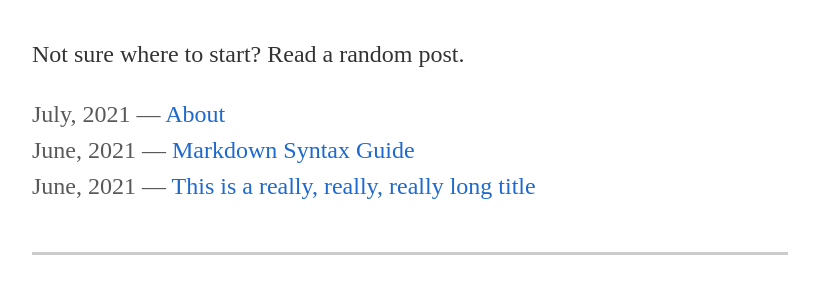
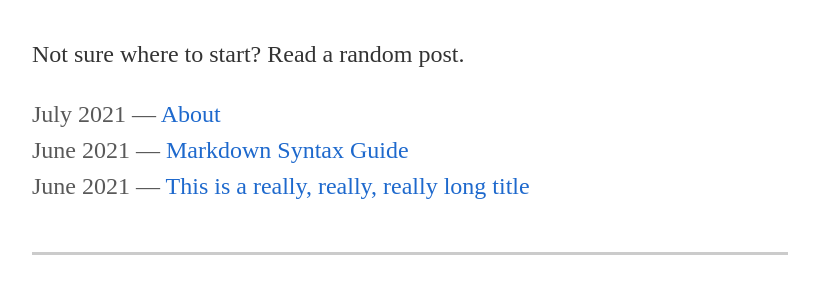
Before and after one commit to ajpwalser/ajpwalser.github.io, a Jekyll site: the page built from index.html, in a window 1280 px wide. Shown: the part 214-510 px from the top of the page, without its empty margins (230-1049 px from the left). Built offline with Jekyll 4.4.1, drawn with Linux system fonts in a browser that asks for light colours.

Commit message:
Update index.html

```diff
--- a/index.html
+++ b/index.html
@@ -8,7 +8,7 @@ description:
 <div class="post-list">
   {% for post in site.posts %}
     <article role="article">
-      <span class="created"><time datetime="{{ post.date | date_to_xmlschema }}" itemprop="datePublished">{{ post.date | date: '%B, %Y' }} — </time><a href="{{ site.baseurl }}{{ post.url }}">{{ post.title }}</a></span>
+      <span class="created"><time datetime="{{ post.date | date_to_xmlschema }}" itemprop="datePublished">{{ post.date | date: '%B %Y' }} — </time><a href="{{ site.baseurl }}{{ post.url }}">{{ post.title }}</a></span>
     </article>
   {% endfor %}
 </div>
```
